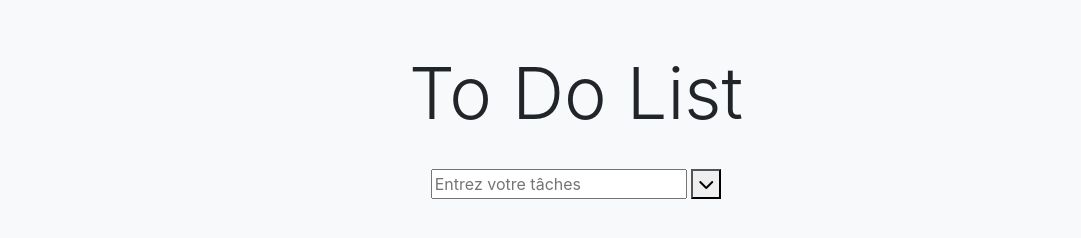
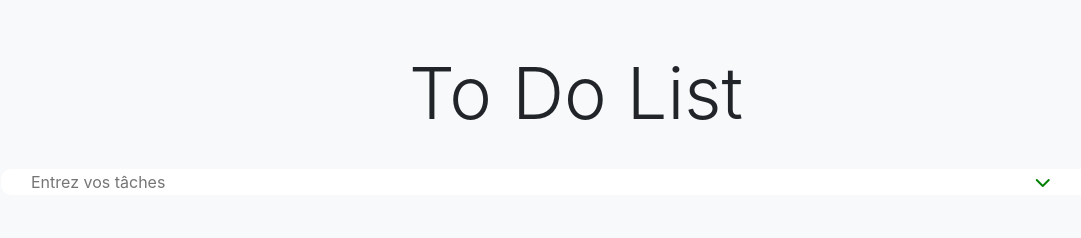
Before and after one commit to RenNatchez/js_dom_todolist, a website: page index.html in a window 1280 px wide. Shown: the whole page, without its empty margins (64-1145 px from the left). Drawn offline with Linux system fonts and the light colour scheme.

Commit message:
fin structure html

```diff
--- a/index.html
+++ b/index.html
@@ -19,9 +19,10 @@
     </div>
     <!-- Input -->
     <div class="row">
-        <div class="menu col-12 text-center">
-            <input type="text" id="input" placeholder="Entrez votre tâches">
-            <button id="envoyer"><i class="fas fa-chevron-down"></i></button>
+        <div class="menu col-12 d-flex justify-content-between">
+            <input type="text" id="input" placeholder="Entrez vos tâches"
+            class="col-9">
+            <button id="envoyer" class="col-2"><i class="fas fa-chevron-down"></i></button>
         </div>
     </div>
     <!-- liste -->
--- a/src/sass/modules/_section.sass
+++ b/src/sass/modules/_section.sass
@@ -0,0 +1,19 @@
+body
+    margin: 0 5em
+h1
+    padding-top: 50px
+    padding-bottom: 25px
+.menu
+    background-color: white
+    border-radius: 10px
+    input
+        border: none
+        background-color: white
+    #envoyer
+        border: none
+        color: green
+        background-color: white
+        border-radius: 10px
+    #envoyer:hover
+        background-color: green
+        color: white
```
Also changed, not shown: public/css/app.css, 1 other file.
